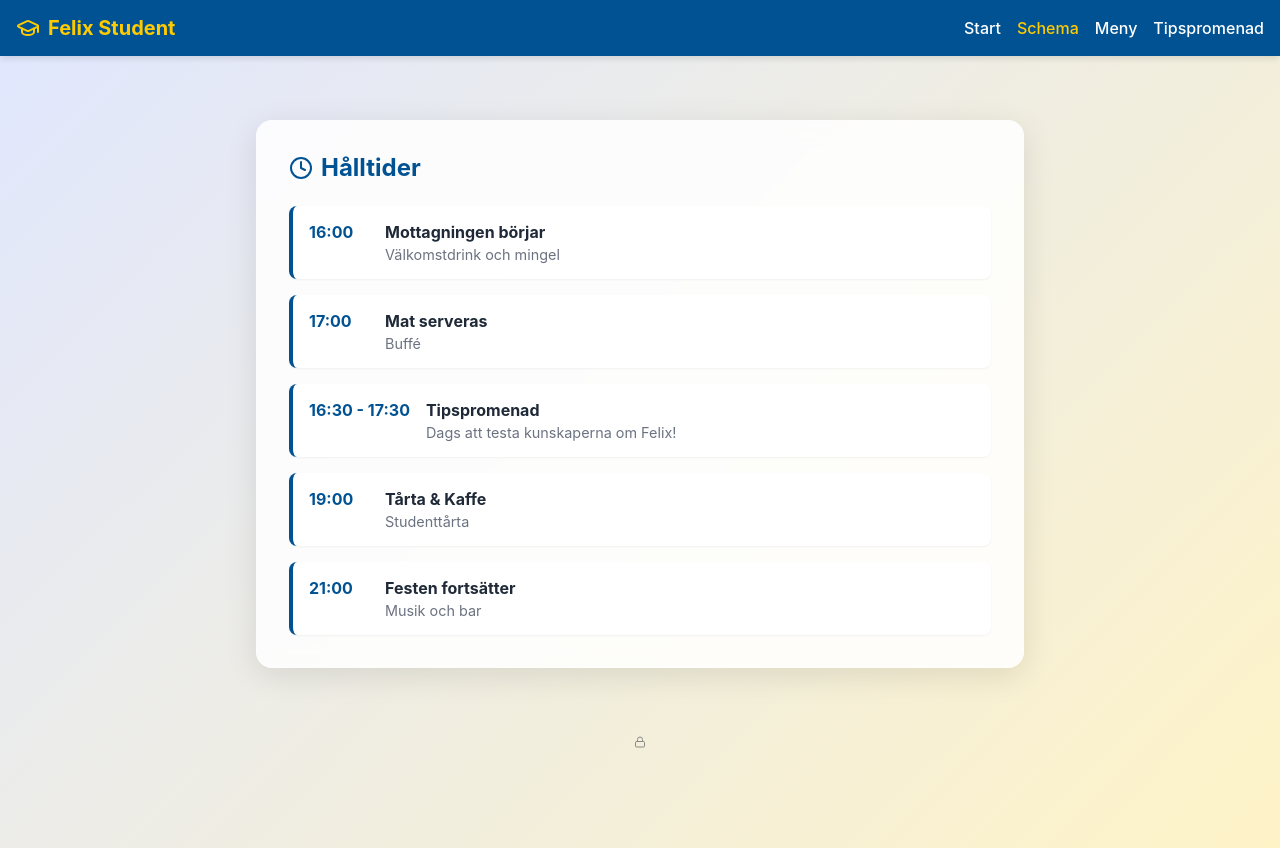
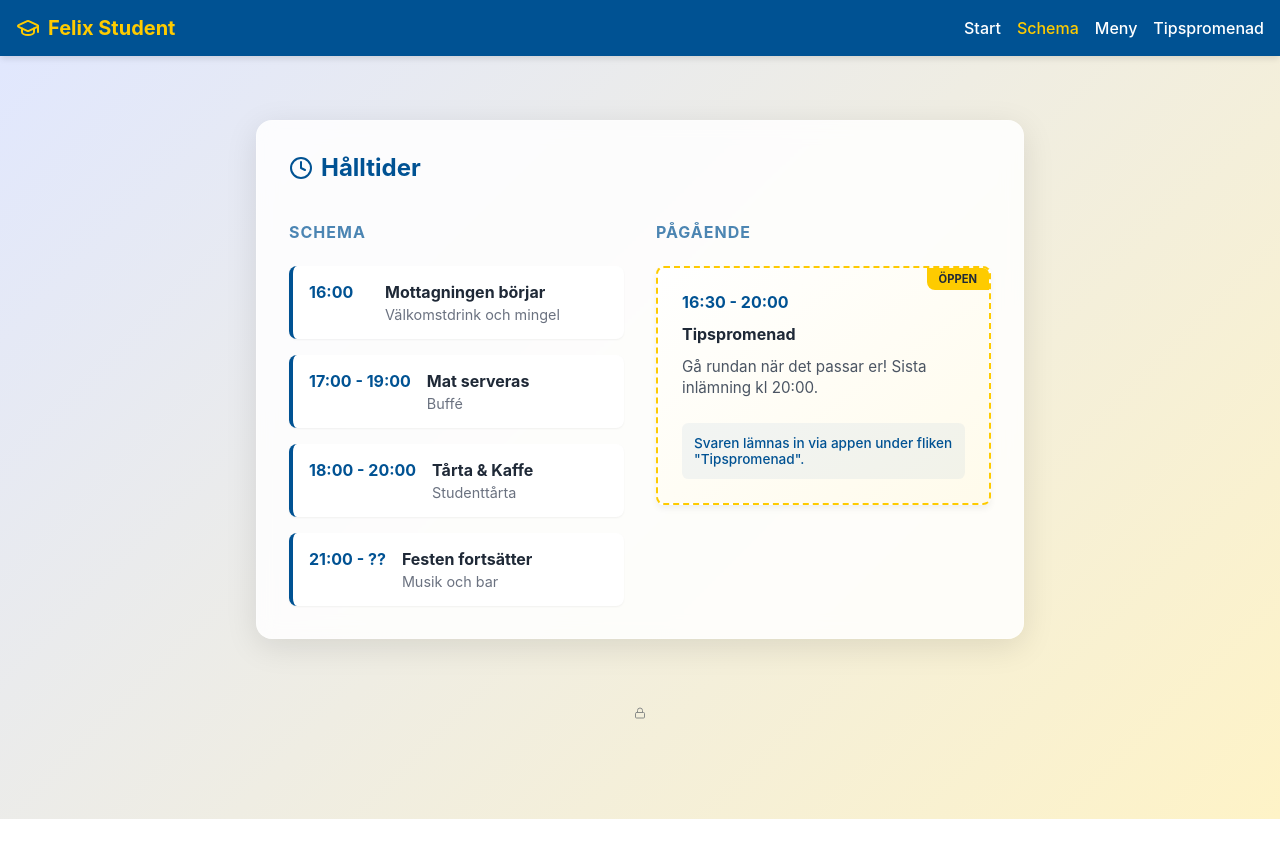
Before and after one commit to PatrikSoder/felix_student, a React (Vite) app: page /schema in a window 1280 px wide. After the commit the page ends 819 px from the top, so only its background shows below. Built offline with nearby package versions, Linux system fonts and the light colour scheme; no server answers.

Commit message:
tipspromenad schedule

```diff
--- a/src/index.css
+++ b/src/index.css
@@ -214,3 +214,60 @@ h1, h2, h3 {
   text-transform: uppercase;
   letter-spacing: 0.5px;
 }
+
+/* Schedule Layout */
+.schedule-grid {
+  display: grid;
+  grid-template-columns: repeat(auto-fit, minmax(280px, 1fr));
+  gap: 2rem;
+  marginTop: 1.5rem;
+}
+
+.schedule-column-title {
+  font-size: 1rem;
+  text-transform: uppercase;
+  letter-spacing: 1px;
+  opacity: 0.7;
+  margin-bottom: 0.5rem;
+  color: var(--sweden-blue);
+}
+
+.ongoing-card {
+  display: flex;
+  flex-direction: column;
+  gap: 0.5rem;
+  background: linear-gradient(to bottom right, white, #fffbeb);
+  padding: 1.5rem;
+  border-radius: 0.5rem;
+  border: 2px dashed var(--sweden-yellow);
+  position: relative;
+  overflow: hidden;
+  box-shadow: 0 4px 6px rgba(0,0,0,0.05);
+}
+
+.ongoing-badge {
+  position: absolute;
+  top: 0;
+  right: 0;
+  padding: 0.25rem 0.75rem;
+  background: var(--sweden-yellow);
+  font-size: 0.7rem;
+  font-weight: bold;
+  border-bottom-left-radius: 0.5rem;
+  color: var(--text-dark);
+}
+
+.event-card {
+  display: flex;
+  gap: 1rem;
+  background: white;
+  padding: 1rem;
+  border-radius: 0.5rem;
+  border-left: 4px solid var(--sweden-blue);
+  box-shadow: 0 1px 2px rgba(0,0,0,0.05);
+  transition: transform 0.2s;
+}
+
+.event-card:hover {
+  transform: translateX(4px);
+}
--- a/src/pages/Schedule.tsx
+++ b/src/pages/Schedule.tsx
@@ -4,28 +4,29 @@ import { Clock } from 'lucide-react';
 const Schedule = () => {
   const events = [
     { time: '16:00', title: 'Mottagningen börjar', desc: 'Välkomstdrink och mingel' },
-    { time: '17:00', title: 'Mat serveras', desc: 'Buffé' },
-    { time: '16:30 - 17:30', title: 'Tipspromenad', desc: 'Dags att testa kunskaperna om Felix!' },
-    { time: '19:00', title: 'Tårta & Kaffe', desc: 'Studenttårta' },
-    { time: '21:00', title: 'Festen fortsätter', desc: 'Musik och bar' }
+    { time: '17:00 - 19:00', title: 'Mat serveras', desc: 'Buffé' },
+    { time: '18:00 - 20:00', title: 'Tårta & Kaffe', desc: 'Studenttårta' },
+    { time: '21:00 - ??', title: 'Festen fortsätter', desc: 'Musik och bar' }
   ];
+
+  const ongoing = {
+    time: '16:30 - 20:00',
+    title: 'Tipspromenad',
+    desc: 'Gå rundan när det passar er! Sista inlämning kl 20:00.'
+  };
 
   return (
     <div className="glass-panel" style={{ padding: '2rem', marginTop: '2rem' }}>
       <h2 style={{ display: 'flex', alignItems: 'center', gap: '0.5rem', marginTop: 0 }}>
         <Clock /> Hålltider
       </h2>
-      <div style={{ display: 'flex', flexDirection: 'column', gap: '1rem', marginTop: '1.5rem' }}>
+
+      <div className="schedule-grid" style={{ marginTop: '1.5rem' }}>
+        {/* Main Timeline Column */}
+        <div style={{ display: 'flex', flexDirection: 'column', gap: '1rem' }}>
+          <h3 className="schedule-column-title">Schema</h3>
           {events.map((evt, idx) => (
-          <div key={idx} style={{
-            display: 'flex',
-            gap: '1rem',
-            background: 'white',
-            padding: '1rem',
-            borderRadius: '0.5rem',
-            borderLeft: '4px solid var(--sweden-blue)',
-            boxShadow: '0 1px 2px rgba(0,0,0,0.05)'
-          }}>
+            <div key={idx} className="event-card">
               <div style={{ fontWeight: 'bold', color: 'var(--sweden-blue)', minWidth: '60px' }}>
                 {evt.time}
               </div>
@@ -36,6 +37,25 @@ const Schedule = () => {
             </div>
           ))}
         </div>
+
+        {/* Ongoing Activity Column */}
+        <div style={{ display: 'flex', flexDirection: 'column', gap: '1rem' }}>
+          <h3 className="schedule-column-title">Pågående</h3>
+          <div className="ongoing-card">
+            <div className="ongoing-badge">
+              ÖPPEN
+            </div>
+            <div style={{ fontWeight: 'bold', color: 'var(--sweden-blue)' }}>
+              {ongoing.time}
+            </div>
+            <h4 style={{ margin: '0.25rem 0' }}>{ongoing.title}</h4>
+            <p style={{ margin: 0, color: '#4b5563', fontSize: '0.95rem', lineHeight: '1.4' }}>{ongoing.desc}</p>
+            <div style={{ marginTop: '1rem', padding: '0.75rem', background: 'rgba(0, 82, 147, 0.05)', borderRadius: '0.4rem', fontSize: '0.85rem', color: 'var(--sweden-blue)', fontWeight: 500 }}>
+              Svaren lämnas in via appen under fliken "Tipspromenad".
+            </div>
+          </div>
+        </div>
+      </div>
     </div>
   );
 };
```
Lines whose indentation alone changed are shown as unchanged.
